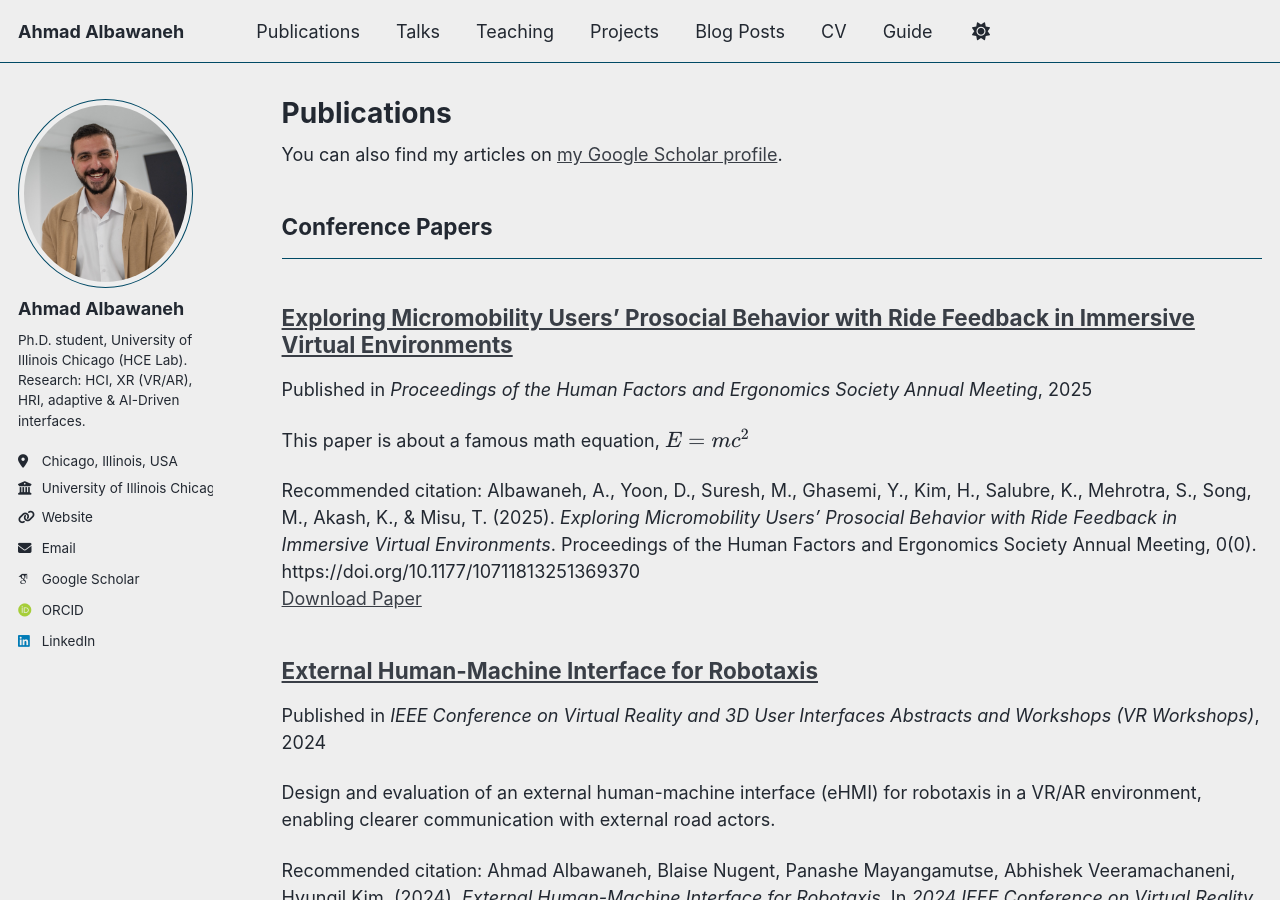
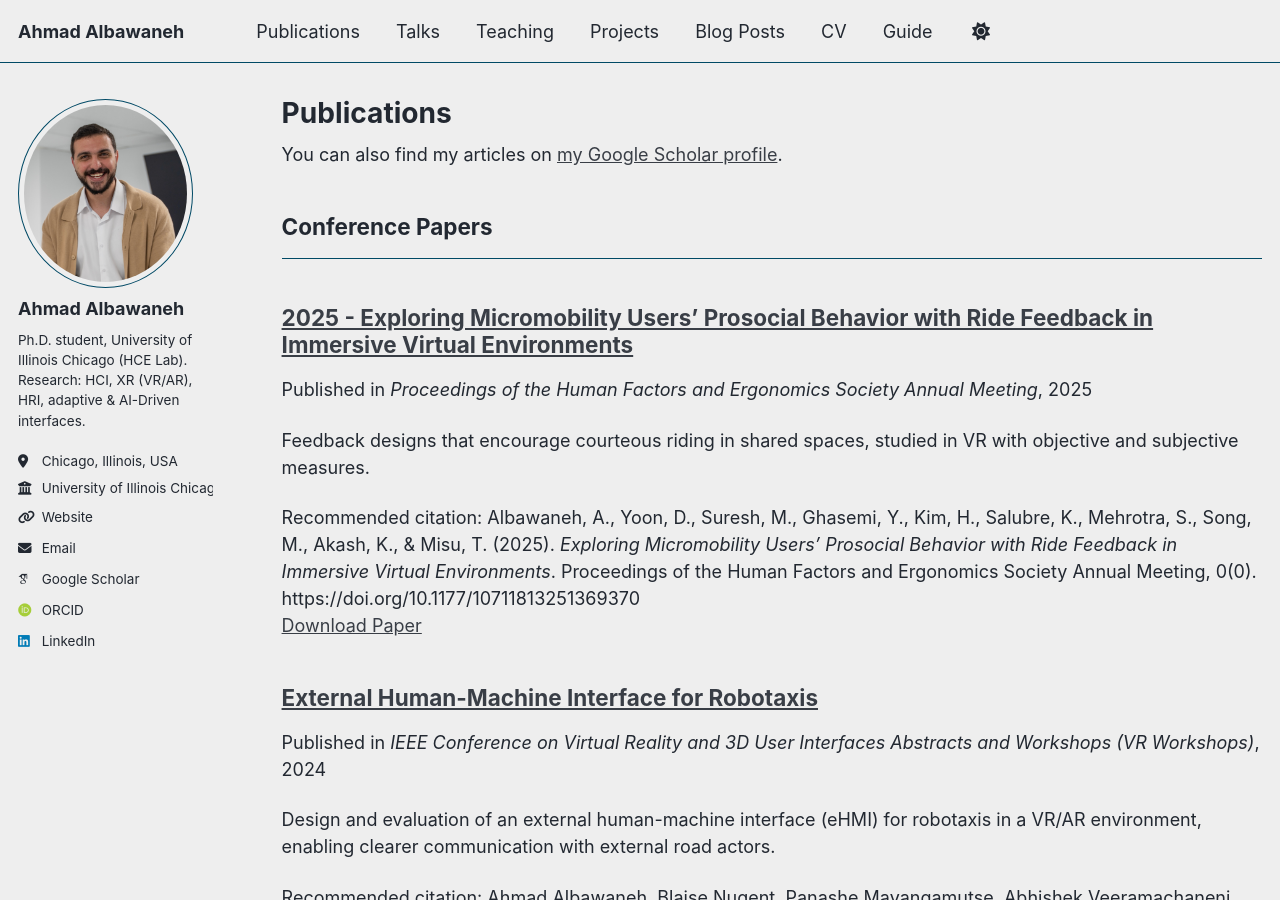
Before and after one commit to bawaneh/bawaneh, a Jekyll site: the page built from _pages/publications.html, in a window 1280 px wide and 900 px high. Built offline with Jekyll 4.4.1, drawn with Linux system fonts in a browser that asks for light colours; some web fonts are replaced; a script that is not in the unit is left out.

Commit message:
Update 2025-02-17-HRI_UIC.md

```diff
--- a/_publications/2025-02-17-HRI_UIC.md
+++ b/_publications/2025-02-17-HRI_UIC.md
@@ -1,9 +1,9 @@
 ---
-title: "Exploring Micromobility Users’ Prosocial Behavior with Ride Feedback in Immersive Virtual Environments"
+title: "2025 - Exploring Micromobility Users’ Prosocial Behavior with Ride Feedback in Immersive Virtual Environments"
 collection: publications
 category: conferences
 permalink: /publication/22025-02-17-HRI_UIC.md
-excerpt: 'This paper is about a famous math equation, $$E=mc^2$$'
+excerpt: 'Feedback designs that encourage courteous riding in shared spaces, studied in VR with objective and subjective measures.'
 date: 2025-02-17
 venue: 'Proceedings of the Human Factors and Ergonomics Society Annual Meeting'
 paperurl: 'https://doi.org/10.1177/10711813251369370'
```
